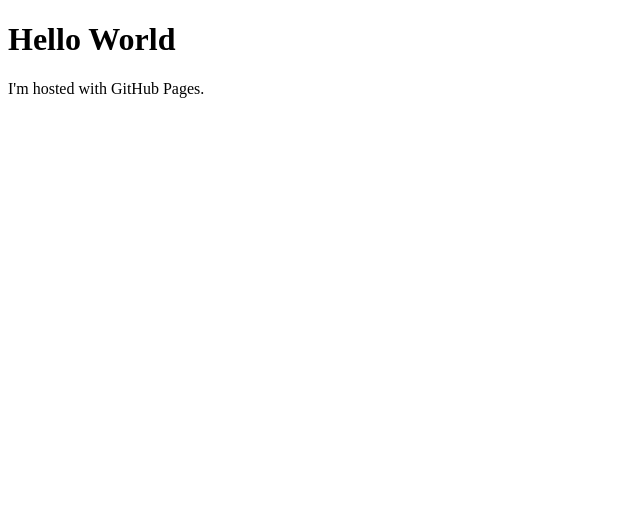
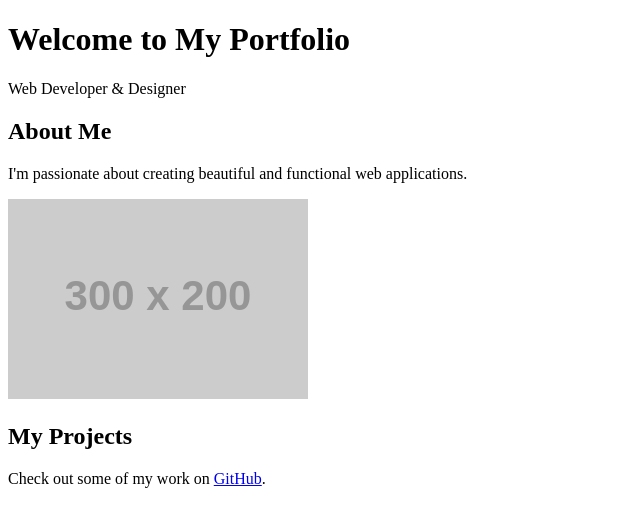
Before and after one commit to bharaththiruveedula/bharaththiruveedula.github.io, a plain HTML site: page index.html in a window 1280 px wide. Shown: the whole page, without its empty margins (0-640 px from the left). Drawn offline with Linux system fonts and the light colour scheme; placeholder pictures from the web are drawn by us.

Commit message:
Enhance index.html for personal portfolio
Added meta tags and structured content for portfolio.

```diff
--- a/index.html
+++ b/index.html
@@ -1,7 +1,26 @@
 <!DOCTYPE html>
-<html>
+<html lang="en">
+<head>
+    <meta charset="UTF-8">
+    <meta name="viewport" content="width=device-width, initial-scale=1.0">
+    <meta name="description" content="Personal portfolio website showcasing my projects and interests">
+    <title>My Personal Website</title>
+    <link rel="stylesheet" href="stylesheet.css">
+</head>
 <body>
-<h1>Hello World</h1>
-<p>I'm hosted with GitHub Pages.</p>
+    <div class="header">
+        <h1 id="main-title">Welcome to My Portfolio</h1>
+        <p class="subtitle">Web Developer & Designer</p>
+    </div>
+
+    <div class="content">
+        <h2>About Me</h2>
+        <p class="description">I'm passionate about creating beautiful and functional web applications.</p>
+
+        <img src="https://via.placeholder.com/300x200" alt="Placeholder image">
+
+        <h2>My Projects</h2>
+        <p class="description">Check out some of my work on <a href="https://github.com" target="_blank">GitHub</a>.</p>
+    </div>
 </body>
 </html>
```
